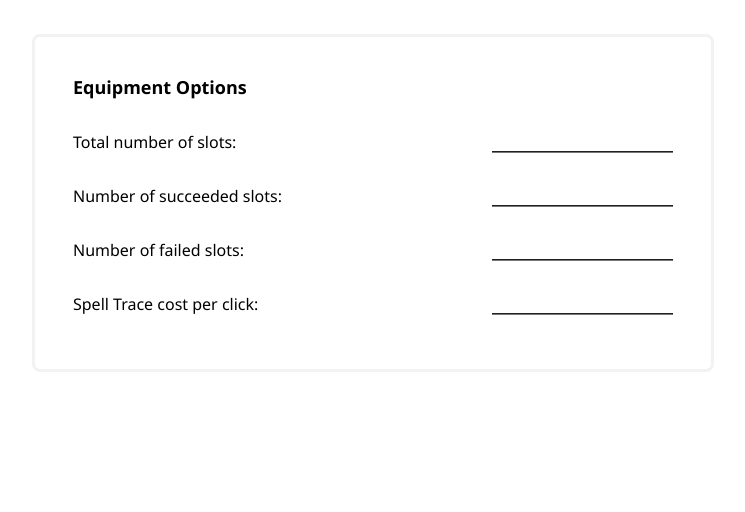
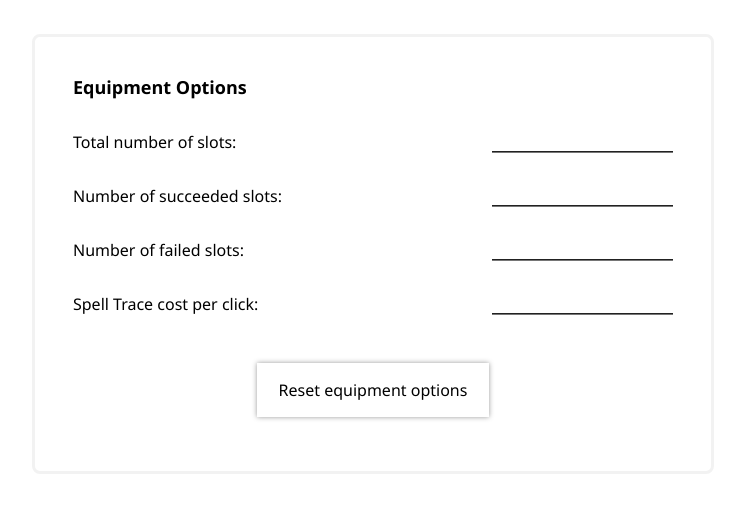
Before and after one commit to lilacse/maplestory-trace-simulator, an Angular app: page / in a window 1280 px wide. Shown: the top 512 px of the page, without its empty margins (267-1012 px from the left). Built offline with nearby package versions, Linux system fonts and the light colour scheme.

Commit message:
Reset equipment option button

```diff
--- a/src/app/eqiupment-editor/eqiupment-editor.component.html
+++ b/src/app/eqiupment-editor/eqiupment-editor.component.html
@@ -18,4 +18,7 @@
         <label for="costPerClickInput" class="input-label">Spell Trace cost per click:</label>
         <input id="costPerClickInput" class="input-box" type="number" min="0" />
     </div>
+    <div class="button-wrapper">
+        <div class="button button-danger">Reset equipment options</div>
+    </div>
 </div>
```
